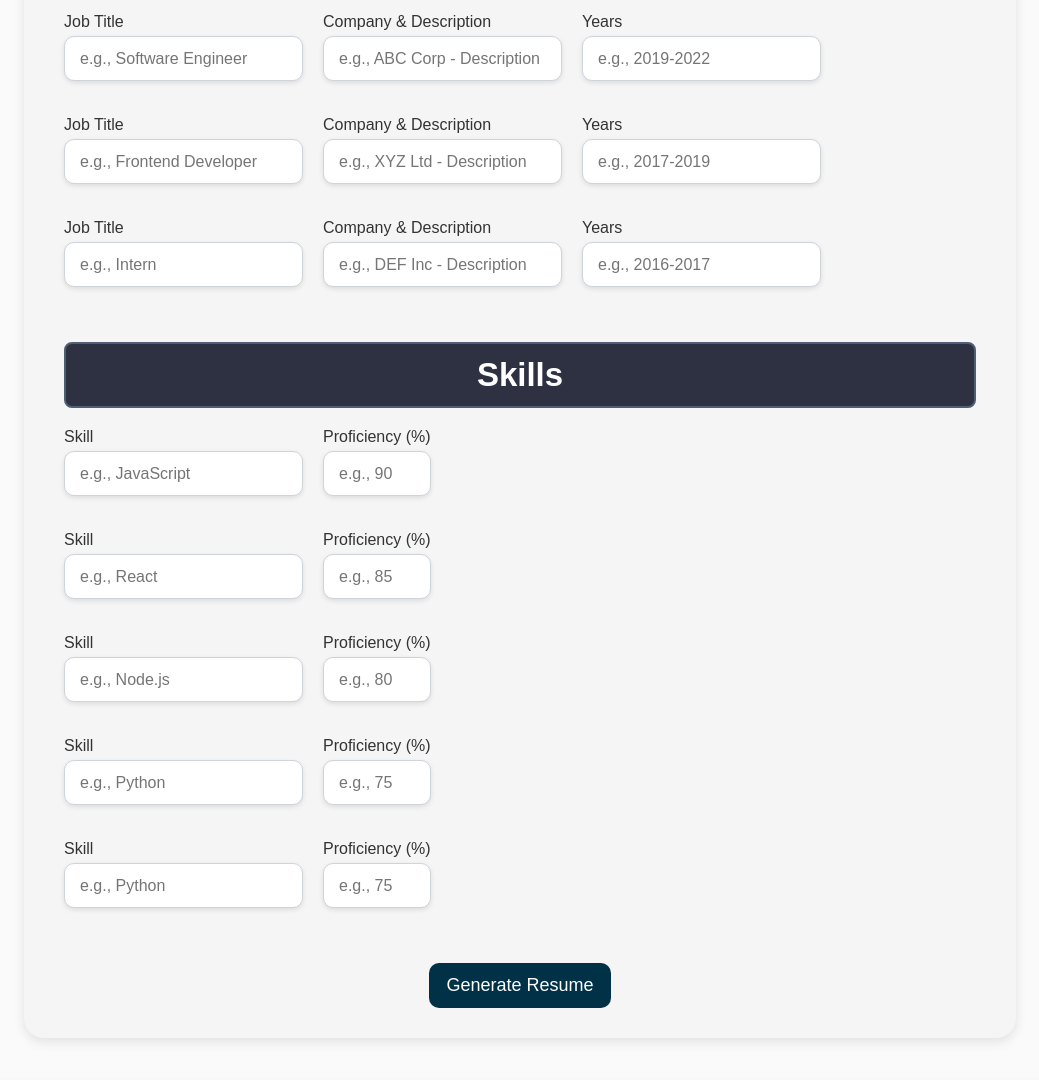
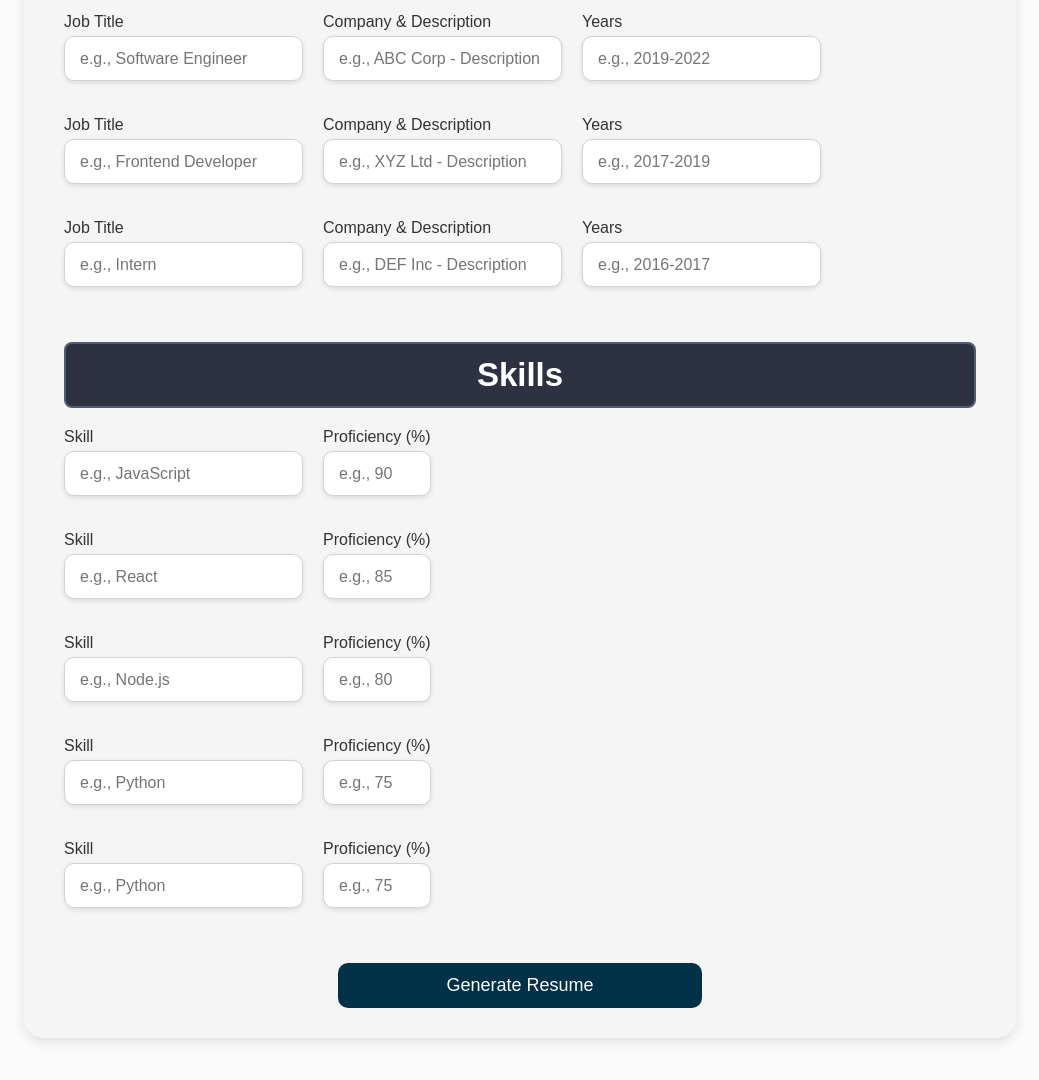
Before and after one commit to hammadurrehman2006/Dynamic_Resume_Builder, a plain HTML site: page index.html in a window 1280 px wide. Shown: the part 1702-2782 px from the top of the page, without its empty margins (120-1159 px from the left). Drawn offline with Linux system fonts and the light colour scheme.

Commit message:
Update create.css

```diff
--- a/css/create.css
+++ b/css/create.css
@@ -1,223 +1,4 @@
-/* General Styles */
-/* .mainDiv {
-    width: 100%;
-    min-height: 100vh;
-    display: flex;
-    justify-content: center;
-    align-items: flex-start;
-    padding: 40px 0;
-    background-color: #f4f7fb;
-}
-:root{
 
-}
-
-.mainDiv form {
-    width: 80%;
-    max-width: 1000px;
-    background-color: #fff;
-    border-radius: 20px;
-    box-shadow: 0 4px 12px rgba(0, 0, 0, 0.1);
-    display: flex;
-    flex-direction: column;
-    padding: 30px 40px;
-}
-
-.headline {
-    width: 100%;
-    margin: 20px 0;
-    padding: 12px 25px;
-    background-color: #6d0647;
-    border-radius: 8px;
-    text-align: center;
-    color: #fff;
-    font-size: 22px;
-    font-weight: 600;
-    border: 2px solid #5a043d;
-}
-
-.input-group {
-    width: 100%;
-    display: flex;
-    gap: 20px;
-    flex-wrap: wrap;
-    margin-bottom: 20px;
-}
-
-.input-group input,
-.textarea-label input {
-    width: 100%;
-    height: 45px;
-    padding: 0 15px;
-    font-size: 16px;
-    border: 1px solid #ccc;
-    border-radius: 10px;
-    box-sizing: border-box;
-    outline: none;
-    transition: border-color 0.3s ease;
-}
-
-.input-group input:focus {
-    border-color: #6d0647;
-}
-
-.input-label,
-.textarea-label {
-    display: flex;
-    flex-direction: column;
-    gap: 5px;
-    margin-bottom: 15px;
-}
-
-label {
-    font-size: 16px;
-    font-weight: 500;
-    color: #333;
-}
-
-textarea {
-    width: 100%;
-    min-height: 150px;
-    resize: vertical;
-    padding: 15px;
-    font-size: 16px;
-    border: 1px solid #ccc;
-    border-radius: 10px;
-    outline: none;
-    transition: border-color 0.3s ease;
-}
-
-textarea:focus {
-    border-color: #6d0647;
-}
-
-/* Button Styles */
-/* button {
-    width: 100%;
-    padding: 12px 0;
-    font-size: 18px;
-    border-radius: 10px;
-    background-color: #003147;
-    color: #fff;
-    border: none;
-    cursor: pointer;
-    transition: all 0.3s ease;
-    margin-top: 20px;
-}
-
-button:hover {
-    background-color: #fff;
-    color: #003147;
-    border: 1px solid #003147;
-} */
-
-/* Section Titles */
-/* .headline h2 {
-    font-size: 24px;
-    color: #fff;
-    font-weight: 600;
-} */
-
-/* Input Groups */
-/* .input-group input,
-.textarea-label textarea {
-    min-height: 50px;
-    font-size: 16px;
-} */
-
-/* Responsive Styles */
-/* @media (max-width: 768px) {
-    .mainDiv form {
-        width: 90%;
-        padding: 20px;
-    }
-
-    .headline {
-        font-size: 20px;
-    }
-
-    .input-group {
-        flex-direction: column;
-    }
-
-    .input-group input {
-        height: 45px;
-        font-size: 16px;
-    }
-
-    .input-label label {
-        font-size: 14px;
-    }
-
-    form textarea {
-        font-size: 16px;
-        height: 120px;
-    }
-
-    button {
-        font-size: 16px;
-    }
-}
-
-@media (max-width: 480px) {
-    .headline {
-        font-size: 18px;
-    }
-
-    .input-group {
-        flex-direction: column;
-    }
-
-    .input-group input {
-        height: 40px;
-        font-size: 14px;
-    }
-
-    form textarea {
-        font-size: 14px;
-        height: 100px;
-    }
-
-    button {
-        font-size: 14px;
-        height: 50px;
-    }
-}
- */
-/* Button Container */
-/* .button-container {
-    display: flex;
-    justify-content: center;
-    align-items: center;
-    margin-top: 20px;
-}
-
-.save-btn {
-    width: 50% !important;
-    background-color: #28a745;
-    color: #fff;
-}
-
-.save-btn:hover {
-    background-color: #218838;
-} */
-
-/* Focus Effects */
-/* input:focus,
-textarea:focus {
-    border-color: #6d0647;
-    box-shadow: 0 0 5px rgba(109, 6, 71, 0.6);
-} */
-
-/* Shadow Effect for Inputs */
-/* input, textarea {
-    box-shadow: 0 2px 5px rgba(0, 0, 0, 0.1);
-} */
-
-/* Adjust Textarea Height */
-/* textarea {
-    min-height: 100px;
-} */
 :root {
     --primary-color: #2D3142;
     --accent-color: #4F5D75;
@@ -329,7 +110,7 @@ textarea {
 }
 
 button {
-    width: 20%;
+    width: 40%;
     align-self: center;
     padding: 12px 0;
     font-size: 18px;
@@ -422,5 +203,6 @@ button:hover {
     button {
         font-size: 14px;
         height: 50px;
+
     }
 }
```
